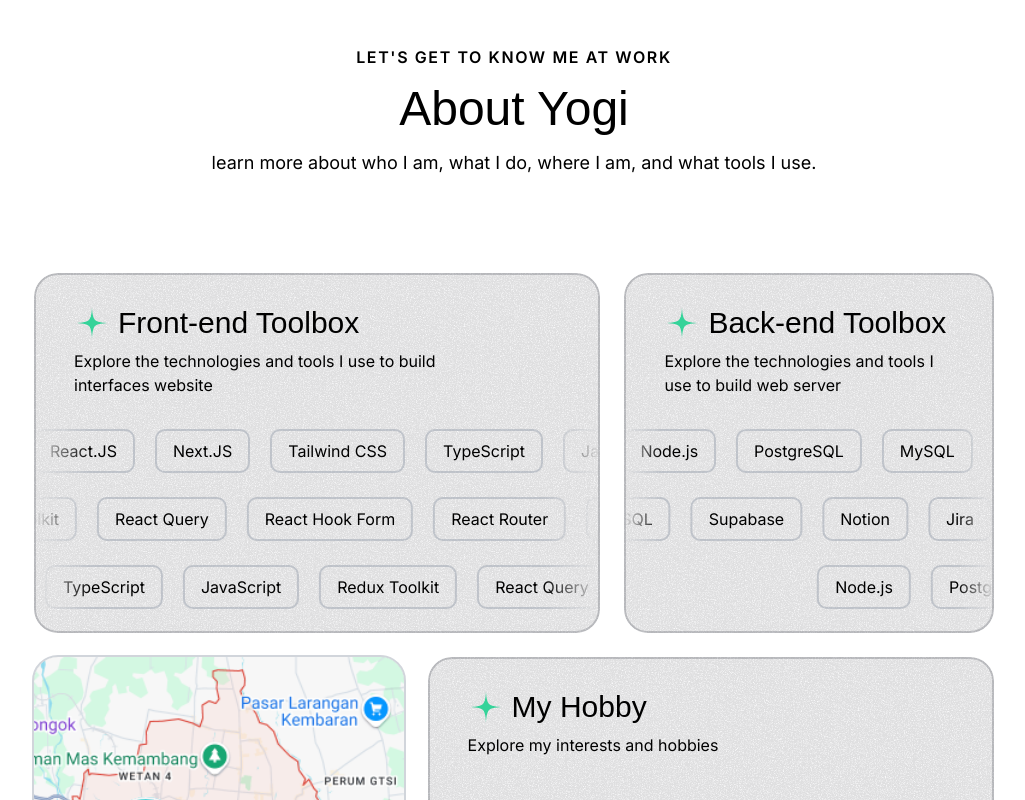
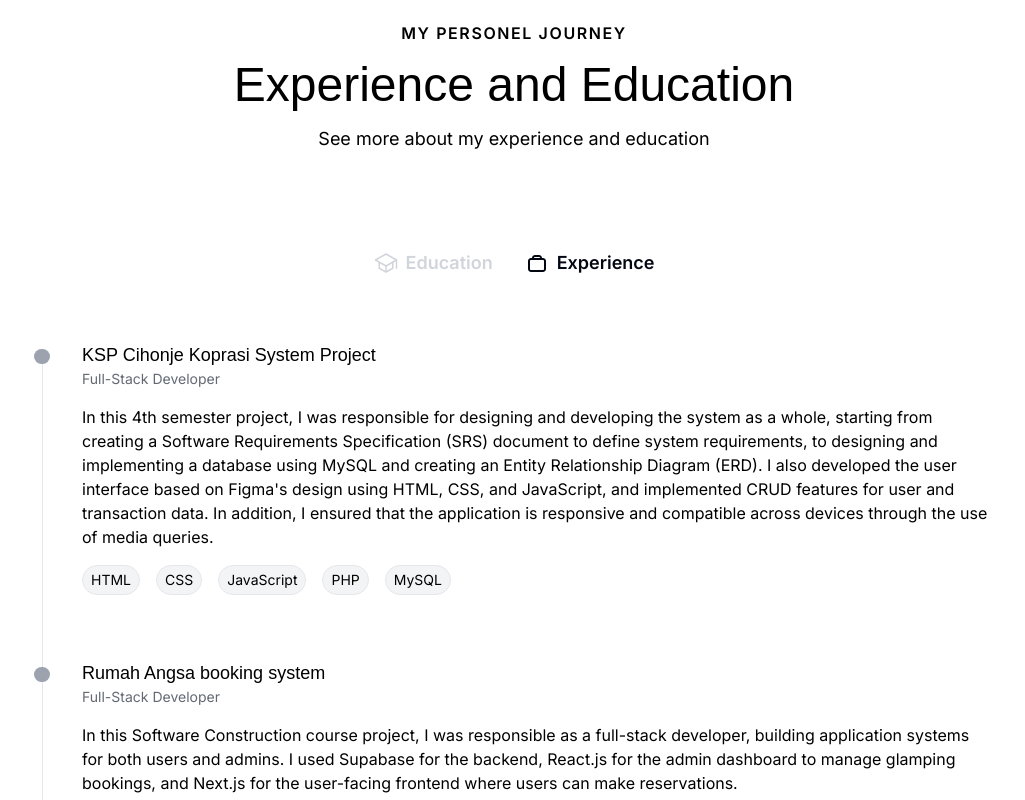
Before and after one commit to Yogihafidh/Yogi-Website, a Next.js app: page / in a window 1280 px wide. Shown: the part 5000-5800 px from the top of the page, without its empty margins (126-1151 px from the left). Built offline with nearby package versions, Linux system fonts and the light colour scheme; a web font is replaced by a local one.

Commit message:
feat: add experience and education section

```diff
--- a/src/app/page.tsx
+++ b/src/app/page.tsx
@@ -15,6 +15,7 @@ export default function Home() {
       <ProjectsSection />
       <TapeSection />
       <ExperiencesSection />
+      <TapeSection />
       <AboutSection />
       <ContactSection />
       <Footer />
--- a/src/sections/Experience.tsx
+++ b/src/sections/Experience.tsx
@@ -1,4 +1,12 @@
-const testimonials = [
+"use client";
+
+import { SectionHeader } from "@/components/SeactionHeader";
+import { FaRegCalendarAlt } from "react-icons/fa";
+import { CgWorkAlt } from "react-icons/cg";
+import { IoSchoolOutline } from "react-icons/io5";
+import { useState } from "react";
+
+const experiencesList = [
   {
     name: "KSP Cihonje Koprasi System Project",
     position: "Full-Stack Developer",
@@ -29,6 +37,104 @@ const testimonials = [
   },
 ];
 
+const EducationList = [
+  {
+    school: "SMAN 1 Bawang",
+    position: "MIPA",
+    year: "2018 - 2021",
+  },
+  {
+    school: "Telkom University",
+    position: "S1 Software Engineering",
+    year: "2022 - 2026",
+  },
+];
+
 export const ExperiencesSection = () => {
-  return <div>Testimonials Section</div>;
+  const [activeTab, setActiveTab] = useState("experience");
+  return (
+    <div className="container text-center py-12 md:py-24 lg:py-32 ">
+      <SectionHeader
+        title="Experience and Education"
+        eyebrow="My Personel Journey"
+        description="See more about my experience and education"
+      />
+
+      <div className="flex gap-8 justify-center mb-16">
+        <button
+          onClick={() => setActiveTab("education")}
+          className={`inline-flex gap-2 items-center font-semibold text-lg ${
+            activeTab === "education" ? "text-gray-950" : "text-gray-300"
+          }`}
+        >
+          <IoSchoolOutline className="size-6" />
+          <span>Education</span>
+        </button>
+        <button
+          onClick={() => setActiveTab("experience")}
+          className={`inline-flex gap-2 items-center font-semibold text-lg ${
+            activeTab === "experience" ? "text-gray-950" : "text-gray-300"
+          }`}
+        >
+          <CgWorkAlt className="size-6" />
+          <span>Experience</span>
+        </button>
+      </div>
+
+      {activeTab === "experience" && (
+        <div className="flex flex-col text-left ">
+          {experiencesList.map((experience) => (
+            <div key={experience.name} className="flex gap-4 md:gap-8 ">
+              <div className=" flex flex-col items-center translate-y-2 ">
+                <div className="size-3 md:size-4 rounded-full bg-gray-400"></div>
+                <span className="border-l border-gray-200 h-full"></span>
+              </div>
+
+              <div className="pb-16">
+                <h4 className="text-lg font-serif">{experience.name}</h4>
+                <p className="text-sm text-gray-800/70 mb-4">
+                  {experience.position}
+                </p>
+                <p className="text-sm md:text-base mb-4">{experience.text}</p>
+                <p className="inline-flex gap-4 flex-wrap">
+                  {experience.techStack.map((stack) => (
+                    <span
+                      className="px-2 py-1 bg-gray-100 border border-gray-200 rounded-2xl text-xs md:text-sm"
+                      key={stack}
+                    >
+                      {stack}
+                    </span>
+                  ))}
+                </p>
+              </div>
+            </div>
+          ))}
+        </div>
+      )}
+
+      {activeTab === "education" && (
+        <div className="flex flex-col text-left ">
+          {EducationList.map((education) => (
+            <div key={education.school} className="flex gap-4 md:gap-8 ">
+              <div className=" flex flex-col items-center translate-y-2 ">
+                <div className="size-3 md:size-4 rounded-full bg-gray-400"></div>
+                <span className="border-l border-gray-200 h-full"></span>
+              </div>
+
+              <div>
+                <h4 className="text-lg font-serif">{education.school}</h4>
+                <p className="text-sm text-gray-800/70 mb-2">
+                  {education.position}
+                </p>
+                <p className="text-sm flex gap-2 items-center pb-8">
+                  <FaRegCalendarAlt className="text-gray-800/70" />
+                  <span className="text-gray-800/70">{education.year}</span>
+                </p>
+              </div>
+            </div>
+          ))}
+        </div>
+      )}
+    </div>
+  );
 };
--- a/src/sections/Footer.tsx
+++ b/src/sections/Footer.tsx
@@ -67,7 +67,7 @@ export const Footer = () => {
           <nav className="flex gap-4 items-center md:gap-6">
             {footerLinks.map((link) => (
               <a key={link.title} href={link.href}>
-                <link.icon className="size-6 hover:text-emerald-400" />
+                <link.icon className="size-6 hover:text-emerald-400 text-gray-950/70" />
               </a>
             ))}
           </nav>
```
